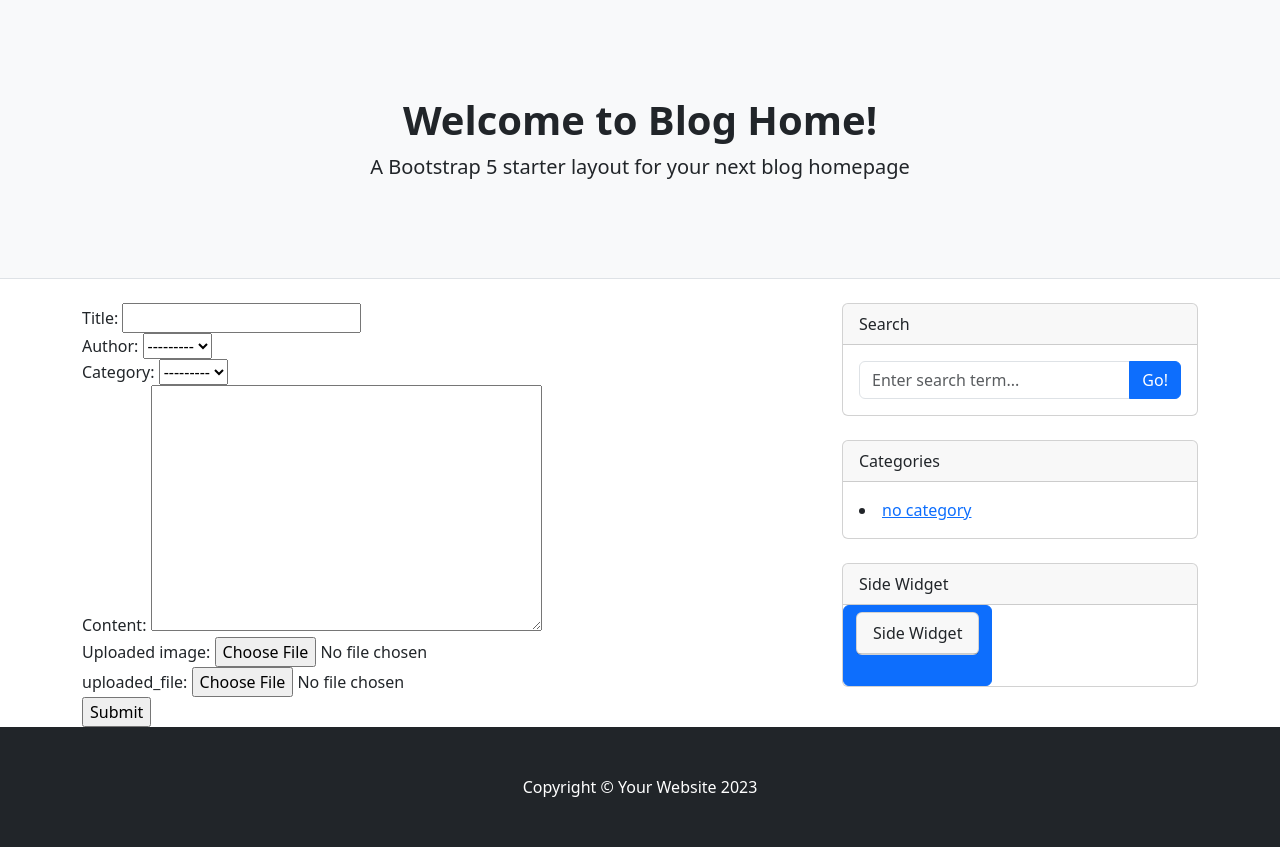
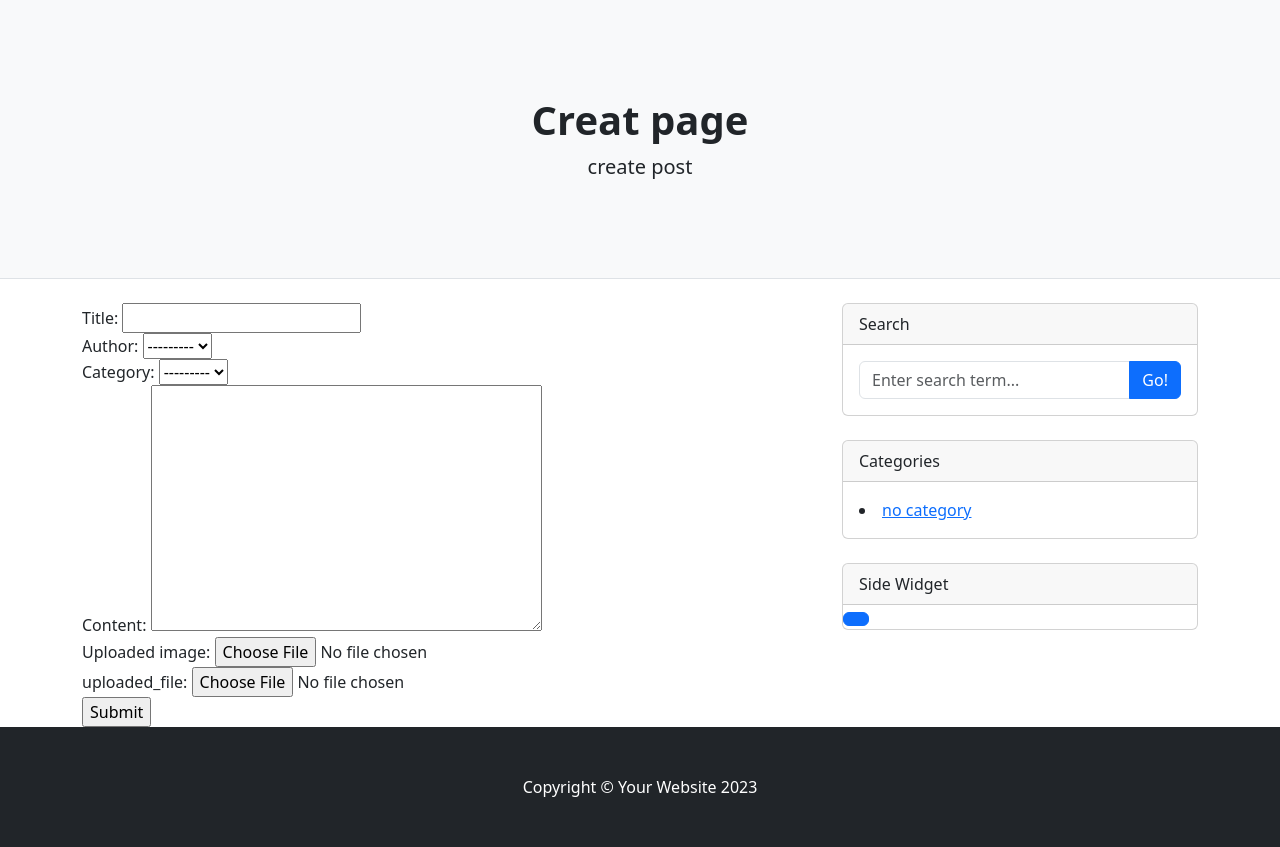
Before and after one commit to jhj1111/django_practice, a Django app: page /blog/create/ in a window 1280 px wide. Shown: the part 72-919 px from the top of the page. Run offline with Django 5.2, Linux system fonts and the light colour scheme; data that the repository does not hold is empty.

Commit message:
fix(html): changed postform.html header 메세지

```diff
--- a/blog/templates/blog/postform.html
+++ b/blog/templates/blog/postform.html
@@ -3,8 +3,8 @@
 
 <!-- header -->
 {% block header-msg %}
-<h1 class="fw-bolder">Welcome to Blog Home!</h1>
-<p class="lead mb-0">A Bootstrap 5 starter layout for your next blog homepage</p>
+<h1 class="fw-bolder">Creat page</h1>
+<p class="lead mb-0">create post</p>
 {% endblock %}
 
 <!-- content -->
@@ -17,9 +17,3 @@
 {% endblock %}
 
 <!-- side widget -->
-{% block side-category %}
-    <!-- category "Side widget" -->
-    <div class="card mb-4">
-        <div class="card-header">Side Widget</div>
-    </div>
-{% endblock %}
```
